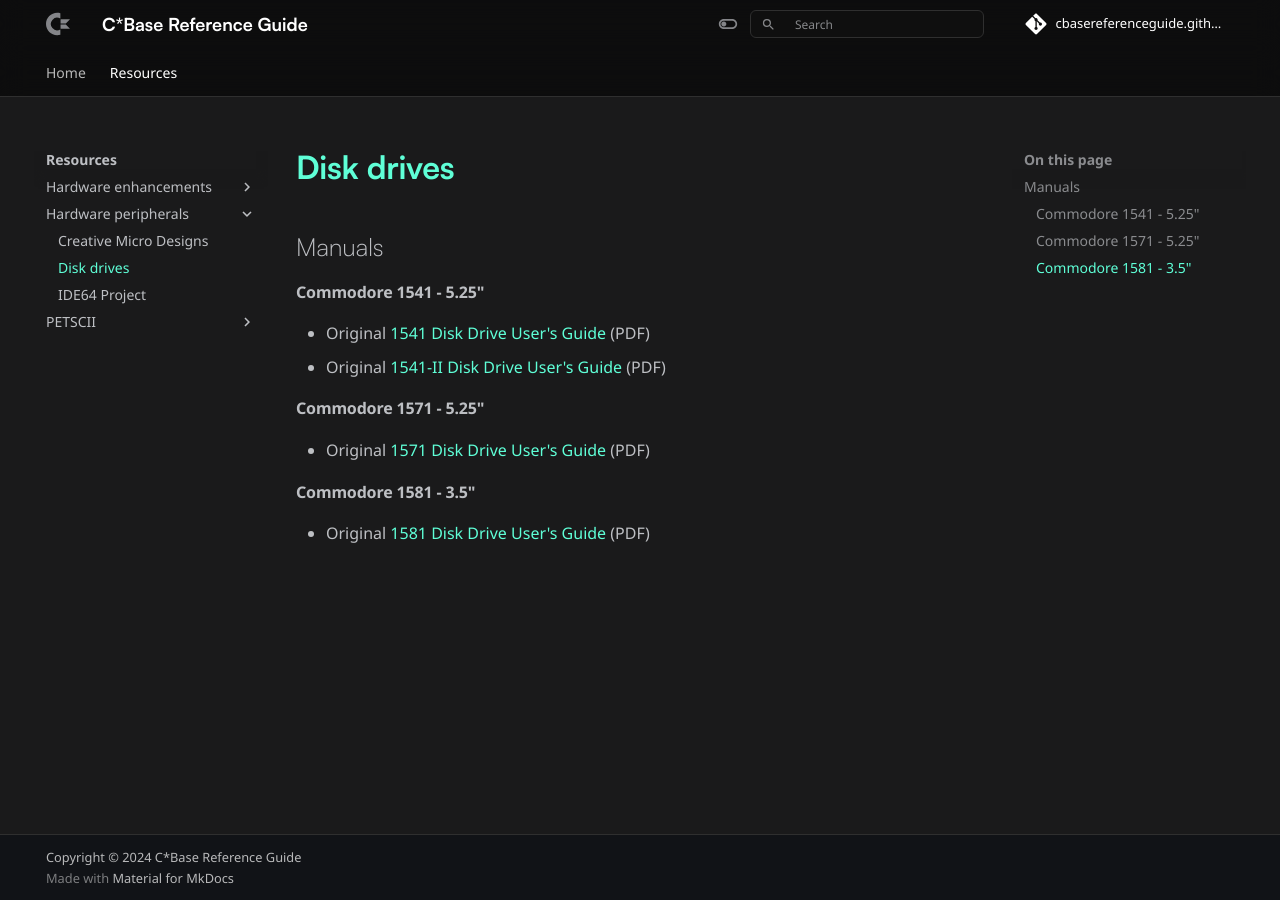
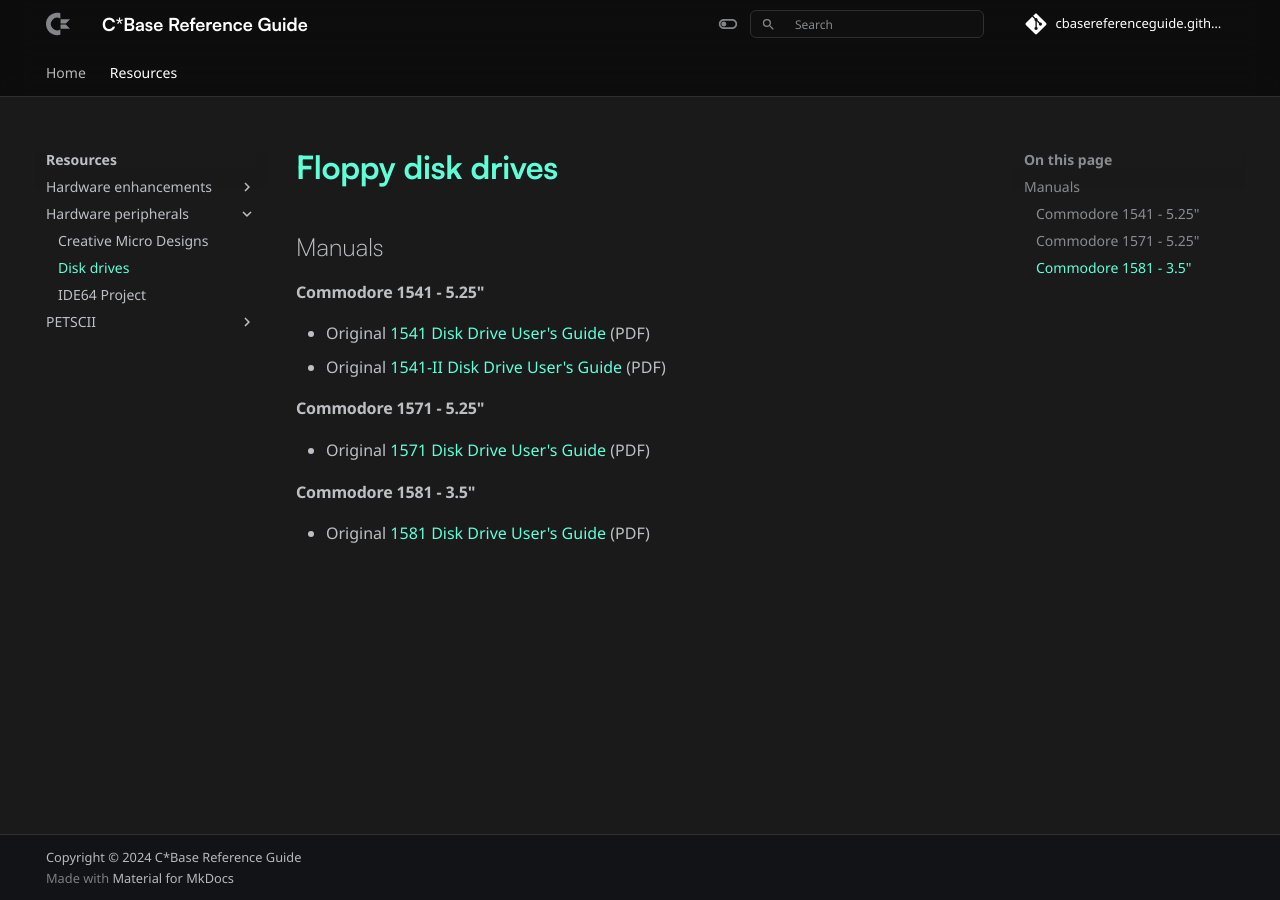
Before and after one commit to cbasereferenceguide/cbasereferenceguide.github.io, an MkDocs documentation site: the page built from docs/resources/hardware-peripherals/floppy-disk-drives.md, in a window 1280 px wide. Built offline with MkDocs 1.6.1 and Material for MkDocs 9.7.7, drawn with Linux system fonts in a browser that asks for light colours; nearby versions of some CDN libraries; comment, search, counter and statistics services are not loaded.

Commit message:
Changed disk drives to floppy disk drives

```diff
--- a/docs/resources/hardware-peripherals/disk-drives.md
+++ b/docs/resources/hardware-peripherals/floppy-disk-drives.md
@@ -1,4 +1,4 @@
-# Disk drives
+# Floppy disk drives
 
 ## Manuals
 
--- a/mkdocs.yml
+++ b/mkdocs.yml
@@ -80,7 +80,7 @@
       - JiffyDOS: resources/hardware-enhancements/jiffydos.md
     - Hardware peripherals:
       - Creative Micro Designs: resources/hardware-peripherals/creative-micro-designs.md
-      - Disk drives: resources/hardware-peripherals/disk-drives.md
+      - Disk drives: resources/hardware-peripherals/floppy-disk-drives.md
       - IDE64 Project: resources/hardware-peripherals/ide64.md
     - PETSCII:
       - Converters: resources/petscii/converters.md
```
